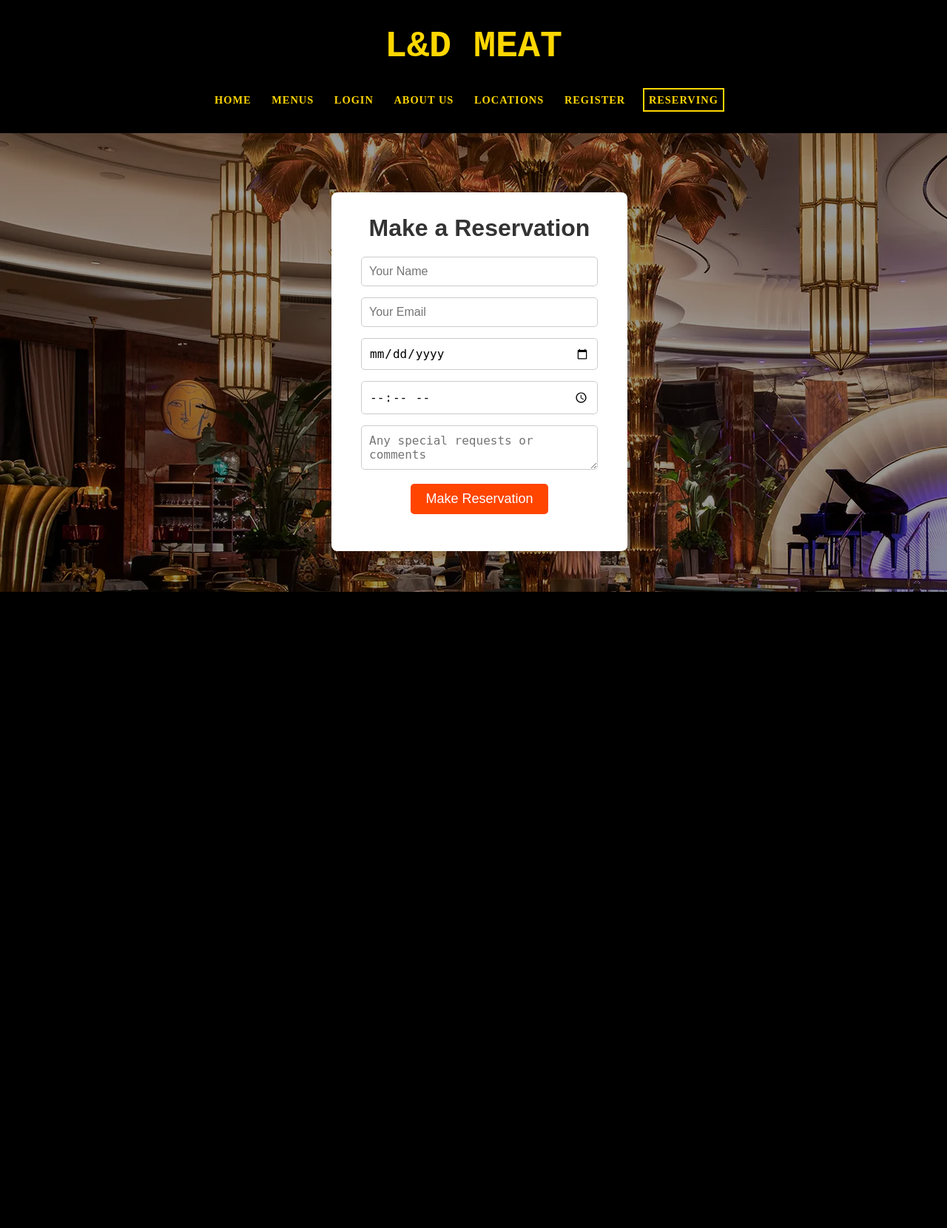
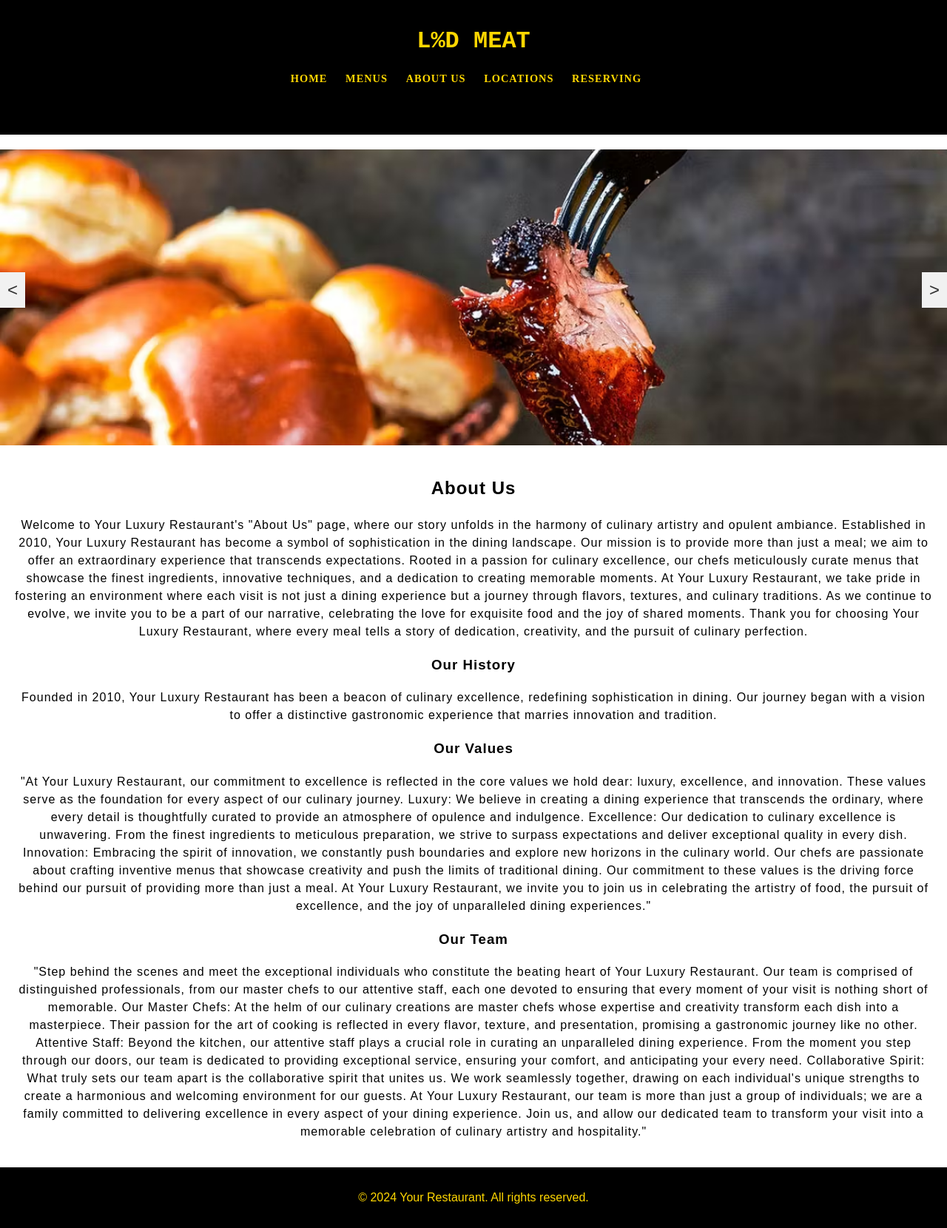
Before and after one commit to leonrama10/Projket-web, a PHP site: page /About-us.php in a window 1280 px wide. Shown: the whole page at 74% size. Before the commit the page ends 800 px from the top, so only its background shows below. Run offline with PHP 8.4, Linux system fonts and the light colour scheme.

Commit message:
Ndryshime ne link dhe ne tekst

```diff
--- a/About-us.php
+++ b/About-us.php
@@ -3,45 +3,74 @@
 <head>
     <meta charset="UTF-8">
     <meta name="viewport" content="width=device-width, initial-scale=1.0">
-    <title>Restaurant Reservation</title>
-    <link rel="stylesheet" href="reserving.css">
+    <title>Slider and About Us</title>
+    <link rel="stylesheet" href="About-us.css">
+
 
 </head>
 <body>
 
 <header>
-            <div class="container">
-                <div class="site-logo">
-                    <h1 class="s-l-h1-1">L&D MEAT</h1>
-                </div>
+        <h1 class="title">L%D MEAT</h1>
         <nav class="site-nav">
-                    <ul class="site-nav_menu">
+            <ul>
                 <!-- <li><a href="Administrator.php">Admin</a></li> -->
                 <li><a href="index.php">HOME</a></li>
                     <li><a href="menu.php">MENUS</a></li>
-                        <li><a href="LOGINFORM.php">LOGIN</a></li>
+                    <!-- <li><a href="LOGINFORM.php">LOGIN</a></li> -->
                     <li><a href="About-us.php">ABOUT US</a></li>
                     <li><a href="#">LOCATIONS</a></li>
-                        <li><a href="RegisterForm.php">REGISTER</a></li>
+                    <!-- <li><a href="#">REGISTER</a></li> -->
                     <li><a class="border-a-1" href="reserving.php">RESERVING</a></li>
             </ul>
         </nav>
-            </div>
     </header>
 
-        <div class="reservation-container">
-            <h1>Make a Reservation</h1>
-            <form id="reservationForm">
-                <input type="text" id="name" placeholder="Your Name" required>
-                <input type="email" id="email" placeholder="Your Email" required>
-                <input type="date" id="date" required>
-                <input type="time" id="time" required>
-                <textarea id="comments" placeholder="Any special requests or comments"></textarea>
-                <button type="submit">Make Reservation</button>
-            </form>
-            <div id="reservationStatus"></div>
+<div class="slider-container">
+    <button id="prevBtn">&lt;</button>
+    <div class="slider-content">
+        <div class="slide"><a href="menu.php"><img src="images/menu-foto-1.avif" alt="Image 1" title="this link is going to sent you to menu"></a></div>
+        <div class="slide"><a href="menu.php"><img src="images/menu-foto-2.avif" alt="Image 2" title="this link is going to sent you to menu"></a></div>
+        <div class="slide"><a href="menu.php"><img src="images/menu-foto-3.avif" alt="Image 3" title="this link is going to sent you to menu"></a></div>
+        <div class="slide"><a href="menu.php"><img src="images/menu-foto-4.avif" alt="Image 4" title="this link is going to sent you to menu"></a></div>
+    </div>
+    <button id="nextBtn">&gt;</button>
 </div>
 
-    <script src="reserving.js"></script>
+<div class="about-us">
+    <h2>About Us</h2>
+    <p>Welcome to Your Luxury Restaurant's "About Us" page, where our story unfolds in the harmony of culinary artistry and opulent ambiance. Established in 2010, Your Luxury Restaurant has become a symbol of sophistication in the dining landscape.
+        Our mission is to provide more than just a meal; we aim to offer an extraordinary experience that transcends expectations. Rooted in a passion for culinary excellence, our chefs meticulously curate menus that showcase the finest ingredients, innovative techniques, and a dedication to creating memorable moments.
+        At Your Luxury Restaurant, we take pride in fostering an environment where each visit is not just a dining experience but a journey through flavors, textures, and culinary traditions. As we continue to evolve, we invite you to be a part of our narrative,
+         celebrating the love for exquisite food and the joy of shared moments. Thank you for choosing Your Luxury Restaurant, where every meal tells a story of dedication, creativity, and the pursuit of culinary perfection.
+        </p>
+
+        <h3>Our History</h3>
+        <p>Founded in 2010, Your Luxury Restaurant has been a beacon of culinary excellence, redefining sophistication in dining.
+             Our journey began with a vision to offer a distinctive gastronomic experience that marries innovation and tradition.
+            </p>
+
+        <h3>Our Values</h3>
+        <p>"At Your Luxury Restaurant, our commitment to excellence is reflected in the core values we hold dear: luxury, excellence, and innovation. These values serve as the foundation for every aspect of our culinary journey.
+            Luxury: We believe in creating a dining experience that transcends the ordinary, where every detail is thoughtfully curated to provide an atmosphere of opulence and indulgence.
+            Excellence: Our dedication to culinary excellence is unwavering. From the finest ingredients to meticulous preparation, we strive to surpass expectations and deliver exceptional quality in every dish.
+            Innovation: Embracing the spirit of innovation, we constantly push boundaries and explore new horizons in the culinary world. Our chefs are passionate about crafting inventive menus that showcase creativity and push the limits of traditional dining.
+            Our commitment to these values is the driving force behind our pursuit of providing more than just a meal. At Your Luxury Restaurant, we invite you to join us in celebrating the artistry of food, the pursuit of excellence, and the joy of unparalleled dining experiences."
+        </p>
+
+        <h3>Our Team</h3>
+        <p>"Step behind the scenes and meet the exceptional individuals who constitute the beating heart of Your Luxury Restaurant. Our team is comprised of distinguished professionals, from our master chefs to our attentive staff, each one devoted to ensuring that every moment of your visit is nothing short of memorable.
+            Our Master Chefs: At the helm of our culinary creations are master chefs whose expertise and creativity transform each dish into a masterpiece. Their passion for the art of cooking is reflected in every flavor, texture, and presentation, promising a gastronomic journey like no other.
+            Attentive Staff: Beyond the kitchen, our attentive staff plays a crucial role in curating an unparalleled dining experience. From the moment you step through our doors, our team is dedicated to providing exceptional service, ensuring your comfort, and anticipating your every need.
+            Collaborative Spirit: What truly sets our team apart is the collaborative spirit that unites us. We work seamlessly together, drawing on each individual's unique strengths to create a harmonious and welcoming environment for our guests.
+            At Your Luxury Restaurant, our team is more than just a group of individuals; we are a family committed to delivering excellence in every aspect of your dining experience. Join us, and allow our dedicated team to transform your visit into a memorable celebration of culinary artistry and hospitality."
+        </p>
+</div>
+
+<footer>
+    <p>&copy; 2024 Your Restaurant. All rights reserved.</p>
+</footer>
+
+<script src="About-us.js"></script>
 </body>
 </html>
--- a/Administrator.php
+++ b/Administrator.php
@@ -26,10 +26,10 @@ if(isset($_SESSION['user_role'])&& $_SESSION['user_role'] === 'admin'){
                     <li><a href="Administrator.php">Admin</a></li>
                     <li><a href="index.php">HOME</a></li>
                     <li><a href="menu.php">MENUS</a></li>
-                    <li><a href="LOGINFORM.php">LOGIN</a></li>
+                    <!-- <li><a href="LOGINFORM.php">LOGIN</a></li> -->
                     <li><a href="About-us.php">ABOUT US</a></li>
                     <li><a href="#">LOCATIONS</a></li>
-                    <li><a href="RegisterForm.php">REGISTER</a></li>
+                    <!-- <li><a href="RegisterForm.php">REGISTER</a></li> -->
                     <li><a class="border-a-1" href="reserving.php">RESERVING</a></li>
                 </ul>
             </nav>
--- a/RegisterForm.php
+++ b/RegisterForm.php
@@ -61,7 +61,7 @@ if ($_SERVER["REQUEST_METHOD"] == "POST") {
             <input type="text" id="Register_email" name="Register_email" placeholder="Email" required>
             <input type="password" id="Register_password" name="Register_password" placeholder="Password" required>
             <input type="submit" value="Register">
-            <a href="LOGINFORM.php">Allready have an account</a>
+            <a href="LOGINFORM.php">Already have an account</a>
         </form>
     </div>
     <script>
--- a/index.php
+++ b/index.php
@@ -21,10 +21,10 @@
                     <!-- <li><a href="Administrator.php">Admin</a></li> -->
                     <li><a href="index.php">HOME</a></li>
                     <li><a href="menu.php">MENUS</a></li>
-                    <li><a href="LOGINFORM.php">LOGIN</a></li>
+                    <!-- <li><a href="LOGINFORM.php">LOGIN</a></li> -->
                     <li><a href="About-us.php">ABOUT US</a></li>
                     <li><a href="#">LOCATIONS</a></li>
-                    <li><a href="RegisterForm.php">REGISTER</a></li>
+                    <!-- <li><a href="RegisterForm.php">REGISTER</a></li> -->
                     <li><a class="border-a-1" href="reserving.php">RESERVING</a></li>
                 </ul>
             </nav>
--- a/menu.php
+++ b/menu.php
@@ -25,11 +25,11 @@
                     <!-- <li><a href="Administrator.php">Admin</a></li> -->
                     <li><a href="index.php">Home</a></li>
                     <li><a href="menu.php">MENUS</a></li>
-                    <li><a href="LOGINFORM.php">LOGIN</a></li>
+                    <!-- <li><a href="LOGINFORM.php">LOGIN</a></li> -->
                     <li><a href="About-us.php">ABOUT US</a></li>
                     <li><a href="#">LOCATIONS</a></li>
-                    <li><a href="RegisterForm.php">REGISTER</a></li>
-                    <li><a class="border-a-1" href="#">RESERVING</a></li>
+                    <!-- <li><a href="RegisterForm.php">REGISTER</a></li> -->
+                    <li><a class="border-a-1" href="reserving.php">RESERVING</a></li>
                 </ul>
             </nav>
         </div>
--- a/reserving.php
+++ b/reserving.php
@@ -19,10 +19,10 @@
                         <!-- <li><a href="Administrator.php">Admin</a></li> -->
                         <li><a href="index.php">HOME</a></li>
                         <li><a href="menu.php">MENUS</a></li>
-                        <li><a href="LOGINFORM.php">LOGIN</a></li>
+                        <!-- <li><a href="LOGINFORM.php">LOGIN</a></li> -->
                         <li><a href="About-us.php">ABOUT US</a></li>
                         <li><a href="#">LOCATIONS</a></li>
-                        <li><a href="RegisterForm.php">REGISTER</a></li>
+                        <!-- <li><a href="RegisterForm.php">REGISTER</a></li> -->
                         <li><a class="border-a-1" href="reserving.php">RESERVING</a></li>
                     </ul>
                 </nav>
```
Lines whose indentation alone changed are shown as unchanged.
